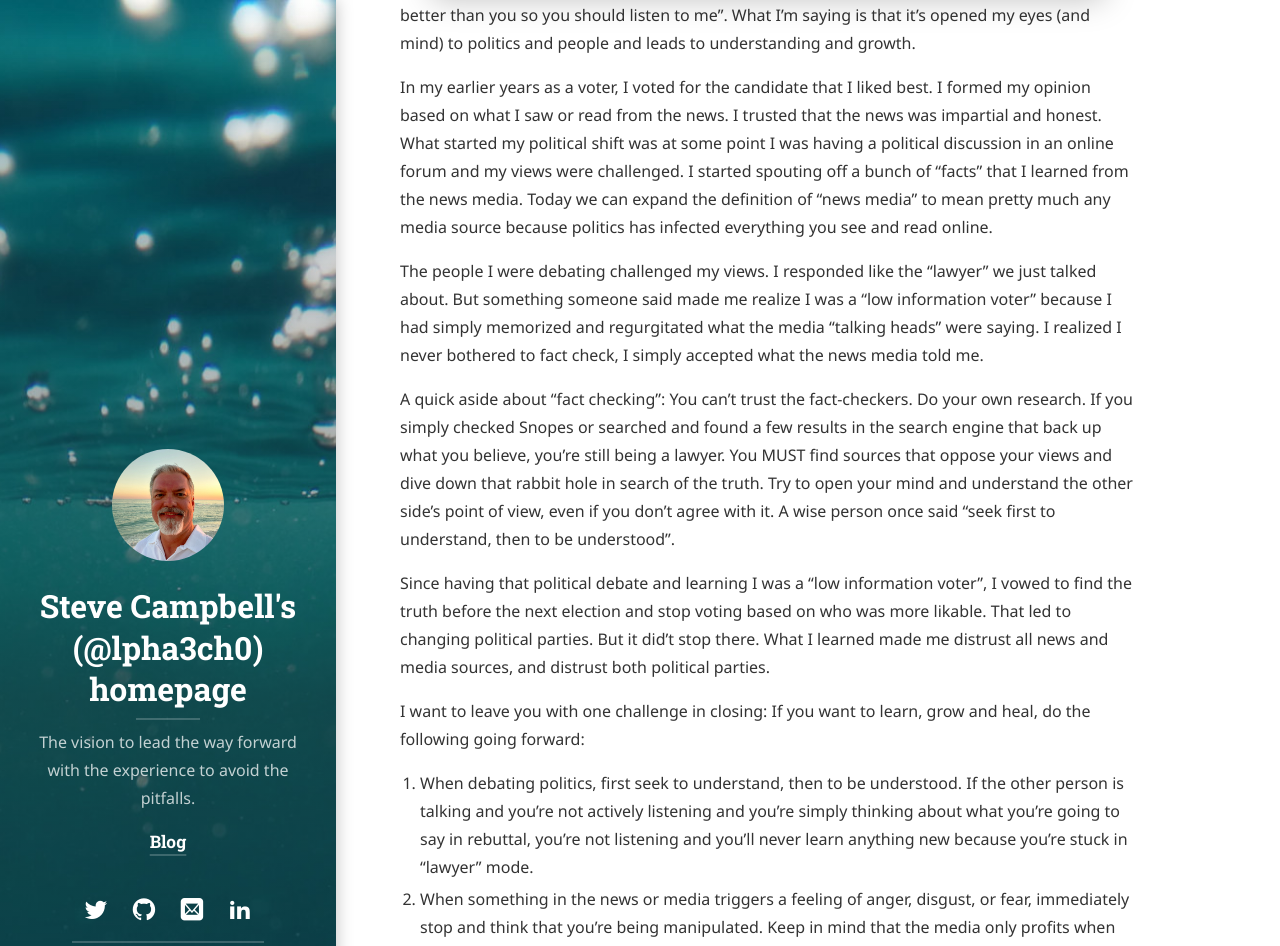
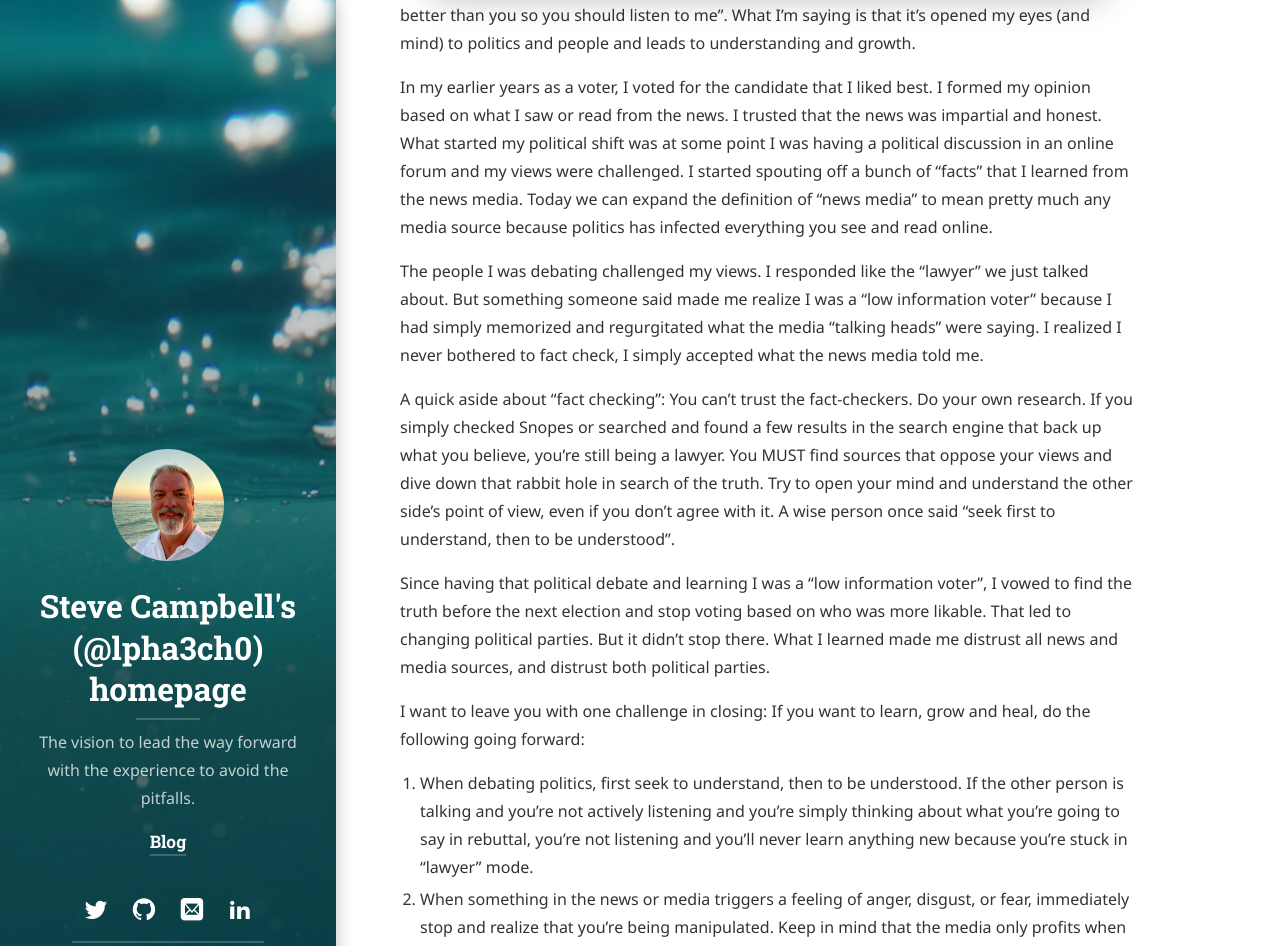
Before and after one commit to aecyberpro/aecyberpro.github.io, a Jekyll site: the page built from general/_posts/2024-11-8-Deep-Thoughts-About-Politics-Today.md, in a window 1280 px wide and 1400 px high, scrolled down 2518 px. Shown: the top 946 px of the window. Built offline with Jekyll 4.4.1, drawn with Linux system fonts in a browser that asks for light colours; cached includes are drawn as plain includes; nearby versions of some CDN libraries; some web fonts are replaced; library files that are not in the unit come from our copies; some of the changed text lies outside the part shown.

Commit message:
updated latest blog post to fix formatting

```diff
--- a/general/_posts/2024-11-8-Deep-Thoughts-About-Politics-Today.md
+++ b/general/_posts/2024-11-8-Deep-Thoughts-About-Politics-Today.md
@@ -38,16 +38,16 @@ These things I've learned about the above ideas and emotional intelligence have
 
 In my earlier years as a voter, I voted for the candidate that I liked best. I formed my opinion based on what I saw or read from the news. I trusted that the news was impartial and honest. What started my political shift was at some point I was having a political discussion in an online forum and my views were challenged. I started spouting off a bunch of "facts" that I learned from the news media. Today we can expand the definition of "news media" to mean pretty much any media source because politics has infected everything you see and read online.
 
-The people I were debating challenged my views. I responded like the "lawyer" we just talked about. But something someone said made me realize I was a "low information voter" because I had simply memorized and regurgitated what the media "talking heads" were saying. I realized I never bothered to fact check, I simply accepted what the news media told me.
+The people I was debating challenged my views. I responded like the "lawyer" we just talked about. But something someone said made me realize I was a "low information voter" because I had simply memorized and regurgitated what the media "talking heads" were saying. I realized I never bothered to fact check, I simply accepted what the news media told me.
 
 A quick aside about "fact checking": You can't trust the fact-checkers. Do your own research. If you simply checked Snopes or searched and found a few results in the search engine that back up what you believe, you're still being a lawyer. You MUST find sources that oppose your views and dive down that rabbit hole in search of the truth. Try to open your mind and understand the other side's point of view, even if you don't agree with it. A wise person once said "seek first to understand, then to be understood".
 
-Since having that political debate and learning I was a "low information voter", I vowed to find the truth before the next election and stop voting based on who was more likable. That led to changing political parties. But it did't stop there. What I learned made me distrust all news and media sources, and distrust both political parties.
+Since having that political debate and learning I was a "low information voter", I vowed to find the truth before the next election and stop voting based on who was more likable. That led to changing political parties. But it didn't stop there. What I learned made me distrust all news and media sources, and distrust both political parties.
 
 I want to leave you with one challenge in closing: If you want to learn, grow and heal, do the following going forward:
 
 1. When debating politics, first seek to understand, then to be understood. If the other person is talking and you're not actively listening and you're simply thinking about what you're going to say in rebuttal, you're not listening and you'll never learn anything new because you're stuck in "lawyer" mode.
-2. When something in the news or media triggers a feeling of anger, disgust, or fear, immediately stop and think that you're being manipulated. Keep in mind that the media only profits when they publish something inflammatory that triggers an emotional response. Politicians thrive and profit when we're divided and angry. If everything in the media was "puppies and rainbows", the media and politicians lose power and money.
+2. When something in the news or media triggers a feeling of anger, disgust, or fear, immediately stop and realize that you're being manipulated. Keep in mind that the media only profits when they publish something inflammatory that triggers an emotional response. Politicians thrive and profit when we're divided and angry. If everything in the media was "puppies and rainbows", the media and politicians lose power and money.
 
 Thanks for reading. Please share this if you think it was valuable.
 Peace
```
